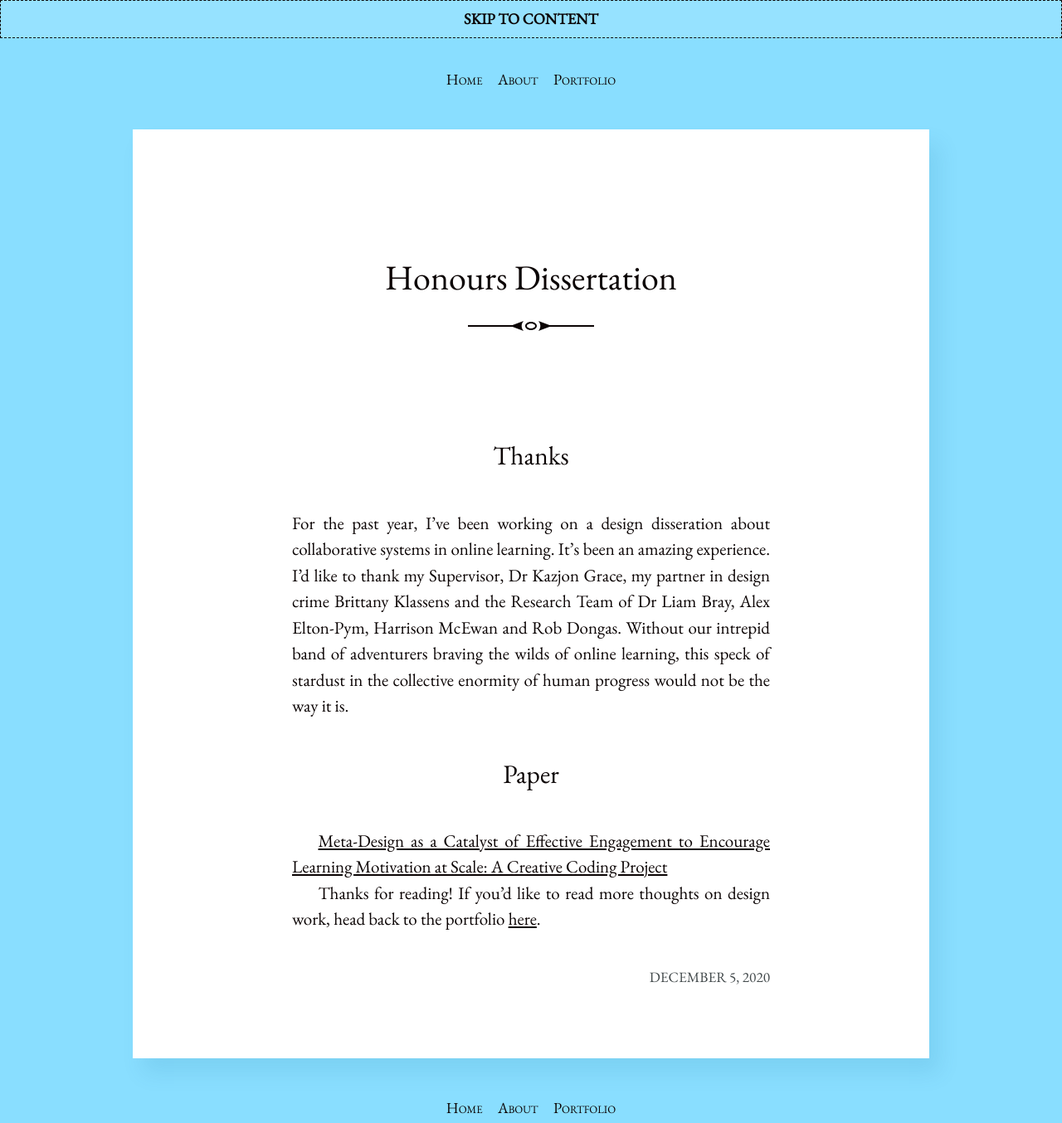
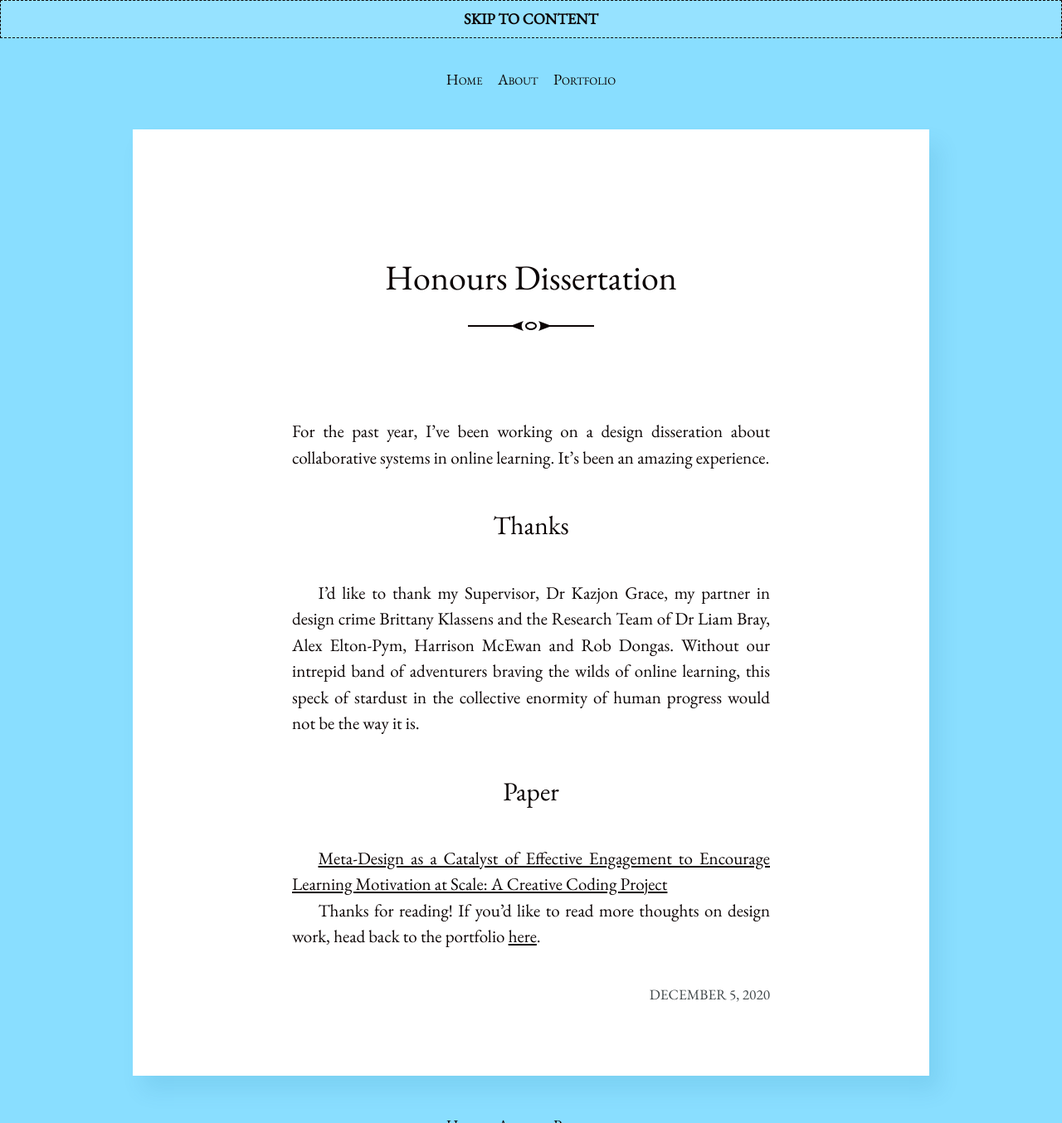
Before and after one commit to halcha/blog, a Jekyll site: the page built from _posts/2020-12-06-honours-dissertation.markdown, in a window 1280 px wide. Shown: the whole page at 83% size. Built offline with Jekyll 4.4.1, drawn with Linux system fonts in a browser that asks for light colours.

```diff
--- a/_posts/2020-12-06-honours-dissertation.markdown
+++ b/_posts/2020-12-06-honours-dissertation.markdown
@@ -4,10 +4,11 @@ title:  "Honours Dissertation"
 date:   2020-12-6 9:00:00 +1000
 categories: design
 ---
+For the past year, I've been working on a design disseration about collaborative systems in online learning. It's been an amazing experience.
 
 ### Thanks
 
-For the past year, I've been working on a design disseration about collaborative systems in online learning. It's been an amazing experience. I'd like to thank my Supervisor, Dr Kazjon Grace, my partner in design crime Brittany Klassens and the Research Team of Dr Liam Bray, Alex Elton-Pym, Harrison McEwan and Rob Dongas. Without our intrepid band of adventurers braving the wilds of online learning, this speck of stardust in the collective enormity of human progress would not be the way it is.
+ I'd like to thank my Supervisor, Dr Kazjon Grace, my partner in design crime Brittany Klassens and the Research Team of Dr Liam Bray, Alex Elton-Pym, Harrison McEwan and Rob Dongas. Without our intrepid band of adventurers braving the wilds of online learning, this speck of stardust in the collective enormity of human progress would not be the way it is.
 
 ### Paper
 
```
